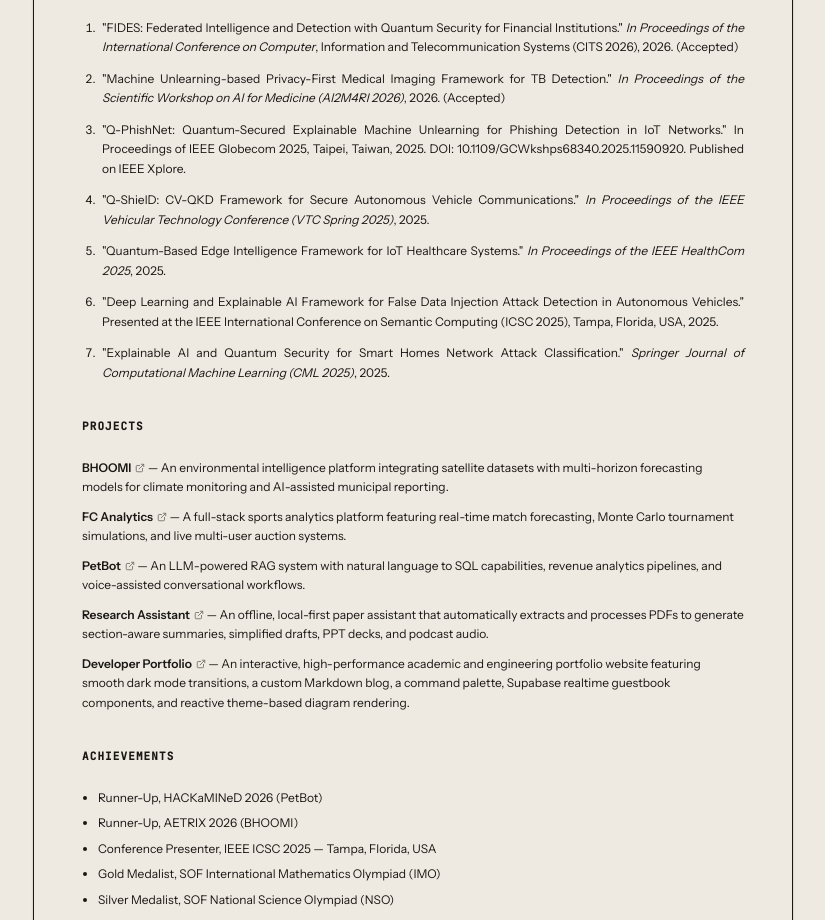
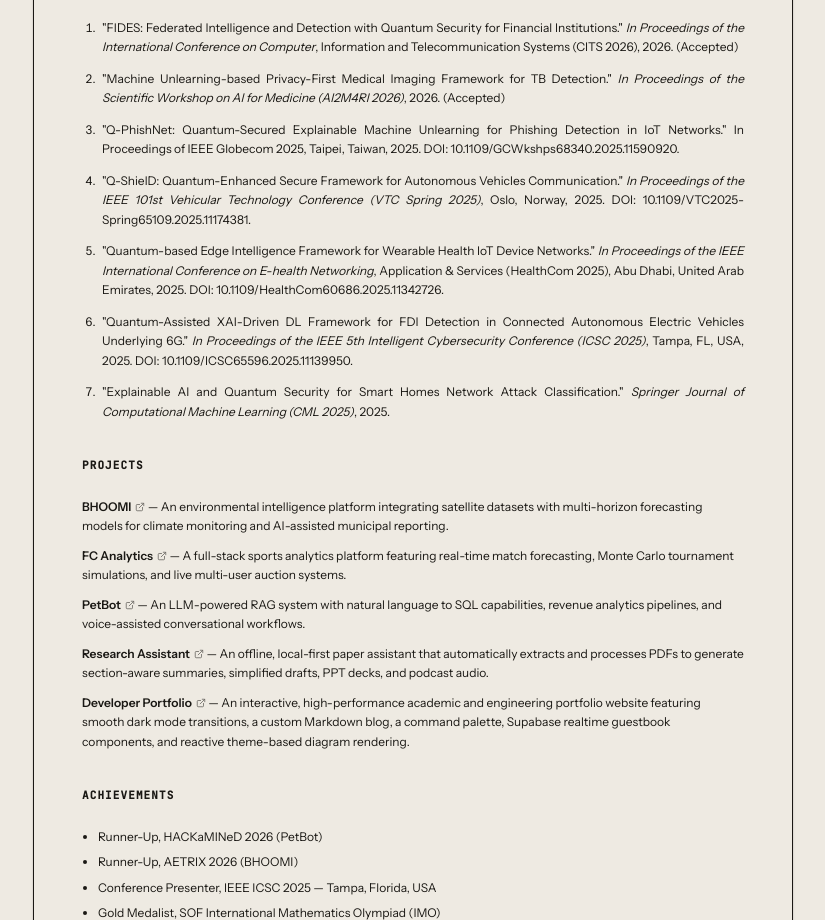
Before and after one commit to paramdesai24/portfolio, a SvelteKit app: page /workspace/resume in a window 1280 px wide. Shown: the part 1260-2180 px from the top of the page, without its empty margins (355-1180 px from the left). Built offline with nearby package versions, Linux system fonts and the light colour scheme.

Commit message:
Update resume citations and landing page: official titles, DOIs, and locations for all 3 IEEE papers

```diff
--- a/src/lib/content/publications/ieee-globecom-2025.md
+++ b/src/lib/content/publications/ieee-globecom-2025.md
@@ -4,7 +4,7 @@ shortDescription: "Securing IoT data unlearning pipelines using quantum cryptogr
 venue: "IEEE GLOBECOM 2025"
 year: 2025
 researchAreas: ["Machine Unlearning", "Cybersecurity", "XAI"]
-status: "Published (IEEE Xplore)"
+status: "Published"
 pdfUrl: "https://ieeexplore.ieee.org/document/11590920"
 doi: "10.1109/GCWkshps68340.2025.11590920"
 location: "Taipei, Taiwan"
--- a/src/routes/(landing)/+page.svelte
+++ b/src/routes/(landing)/+page.svelte
@@ -382,7 +382,7 @@
           <div>
             <div class="flex justify-between items-start mb-3">
               <h4 class="font-serif text-2xl text-[--color-text] line-clamp-1">Machine Unlearning for IoT</h4>
-              <span class="text-xs font-mono text-[--color-status-live-text] uppercase px-2 py-0.5 bg-[--color-status-live-bg] border border-[--color-status-live-border]/20 rounded">Published (IEEE Xplore)</span>
+              <span class="text-xs font-mono text-[--color-status-live-text] uppercase px-2 py-0.5 bg-[--color-status-live-bg] border border-[--color-status-live-border]/20 rounded">Published</span>
             </div>
             <p class="text-sm text-[--color-muted] mb-6 line-clamp-3">
               Quantum-Secured Explainable Machine Unlearning for Phishing Detection in IoT: Selective data unlearning verified via SHAP.
--- a/src/routes/workspace/resume/+page.svelte
+++ b/src/routes/workspace/resume/+page.svelte
@@ -40,16 +40,16 @@
       citation: "\"Machine Unlearning-based Privacy-First Medical Imaging Framework for TB Detection.\" In Proceedings of the Scientific Workshop on AI for Medicine (AI2M4RI 2026), 2026. (Accepted)"
     },
     {
-      citation: "\"Q-PhishNet: Quantum-Secured Explainable Machine Unlearning for Phishing Detection in IoT Networks.\" In Proceedings of IEEE Globecom 2025, Taipei, Taiwan, 2025. DOI: 10.1109/GCWkshps68340.2025.11590920. Published on IEEE Xplore."
+      citation: "\"Q-PhishNet: Quantum-Secured Explainable Machine Unlearning for Phishing Detection in IoT Networks.\" In Proceedings of IEEE Globecom 2025, Taipei, Taiwan, 2025. DOI: 10.1109/GCWkshps68340.2025.11590920."
     },
     {
-      citation: "\"Q-ShielD: CV-QKD Framework for Secure Autonomous Vehicle Communications.\" In Proceedings of the IEEE Vehicular Technology Conference (VTC Spring 2025), 2025."
+      citation: "\"Q-ShielD: Quantum-Enhanced Secure Framework for Autonomous Vehicles Communication.\" In Proceedings of the IEEE 101st Vehicular Technology Conference (VTC Spring 2025), Oslo, Norway, 2025. DOI: 10.1109/VTC2025-Spring65109.2025.11174381."
     },
     {
-      citation: "\"Quantum-Based Edge Intelligence Framework for IoT Healthcare Systems.\" In Proceedings of the IEEE HealthCom 2025, 2025."
+      citation: "\"Quantum-based Edge Intelligence Framework for Wearable Health IoT Device Networks.\" In Proceedings of the IEEE International Conference on E-health Networking, Application & Services (HealthCom 2025), Abu Dhabi, United Arab Emirates, 2025. DOI: 10.1109/HealthCom60686.2025.11342726."
     },
     {
-      citation: "\"Deep Learning and Explainable AI Framework for False Data Injection Attack Detection in Autonomous Vehicles.\" Presented at the IEEE International Conference on Semantic Computing (ICSC 2025), Tampa, Florida, USA, 2025."
+      citation: "\"Quantum-Assisted XAI-Driven DL Framework for FDI Detection in Connected Autonomous Electric Vehicles Underlying 6G.\" In Proceedings of the IEEE 5th Intelligent Cybersecurity Conference (ICSC 2025), Tampa, FL, USA, 2025. DOI: 10.1109/ICSC65596.2025.11139950."
     },
     {
       citation: "\"Explainable AI and Quantum Security for Smart Homes Network Attack Classification.\" Springer Journal of Computational Machine Learning (CML 2025), 2025."
```
